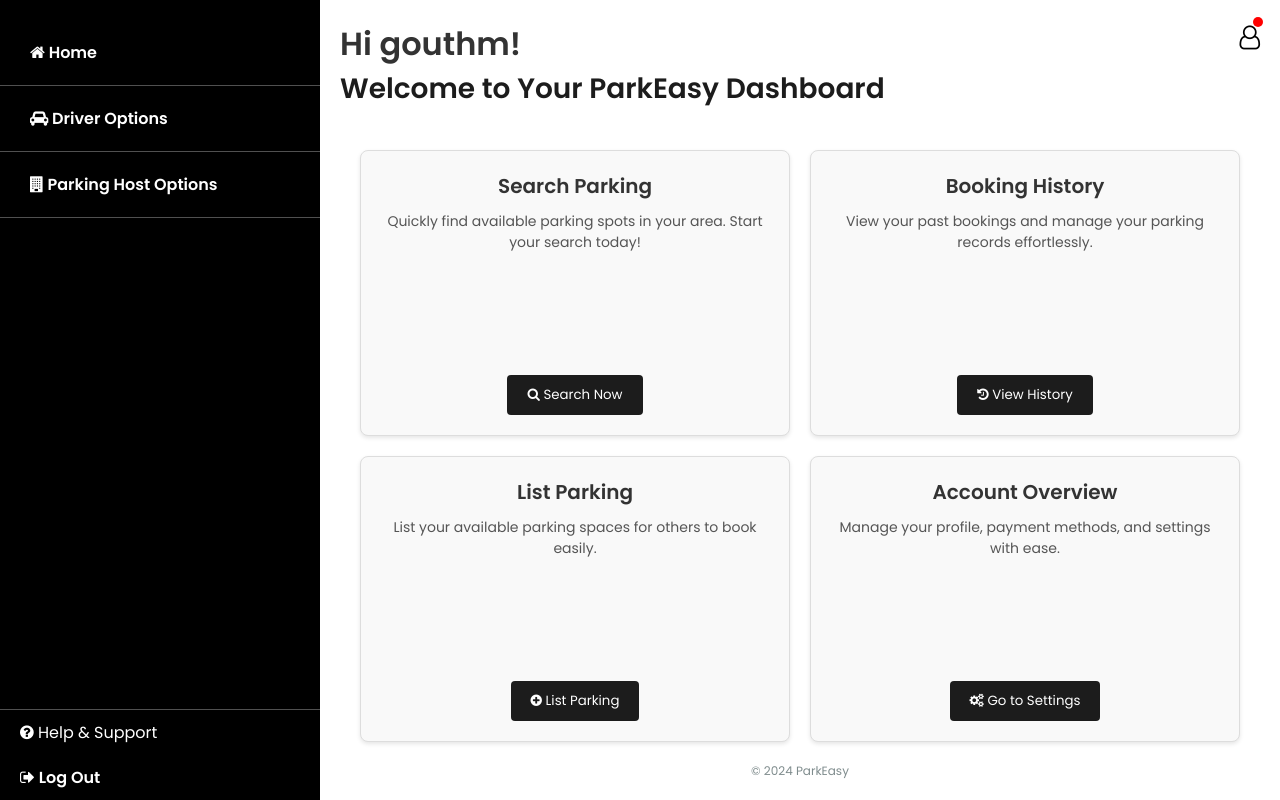
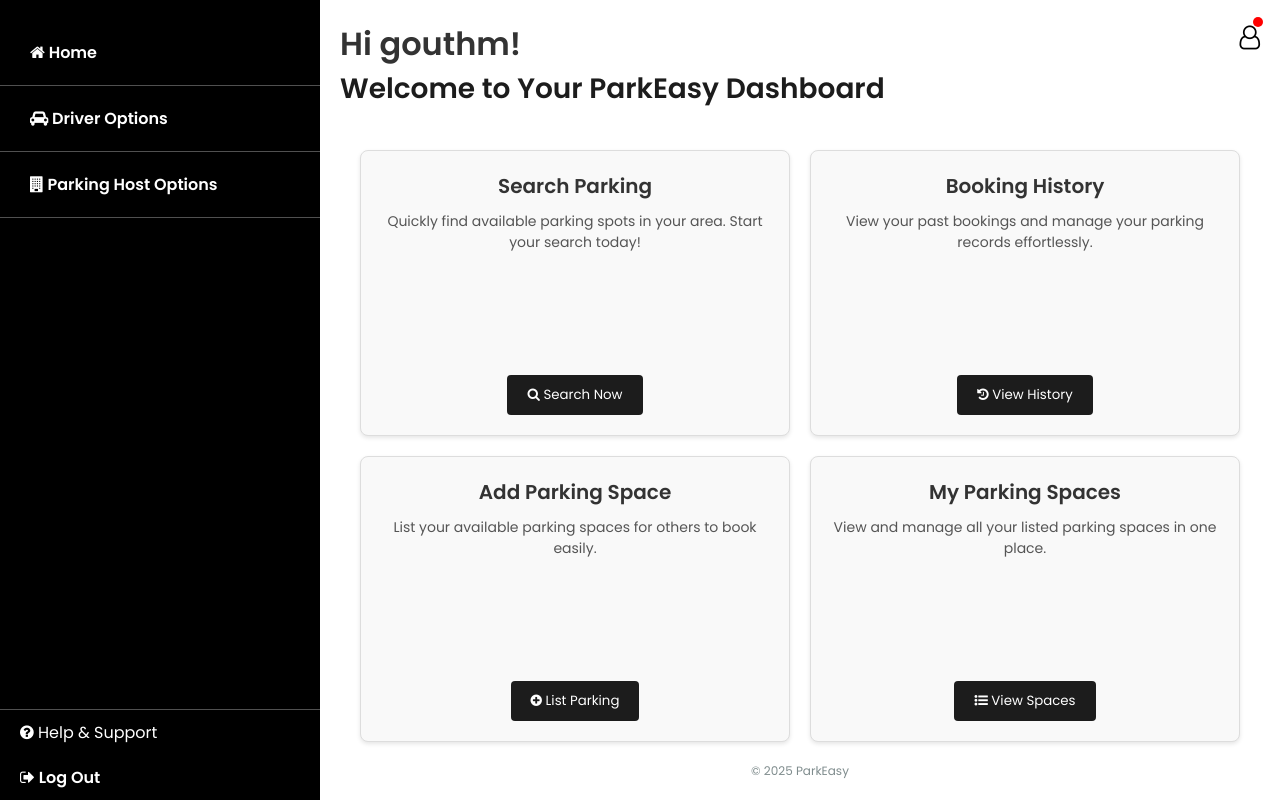
Before and after one commit to gouthm04/ParkEasy, a Django app: page /parkeasy/dashboard/ in a window 1280 px wide. Run offline with Django 5.2, Linux system fonts and the light colour scheme; a user stored in the database is signed in; data comes from the database, SQL or seed files in the repository.

Commit message:
sml updates

```diff
--- a/templates/user/dashboard.html
+++ b/templates/user/dashboard.html
@@ -92,20 +92,21 @@
 
       <!-- Section 3: List Parking -->
       <div class="dashboard-section">
-        <h3>List Parking</h3>
+        <h3>Add Parking Space</h3>
         <p>List your available parking spaces for others to book easily.</p>
         <a href="{% url 'add_parking_space' %}"><button><i class="fa fa-plus-circle"></i> List Parking</button></a>
       </div>
 
-      <!-- Section 4: Account Overview -->
+      <!-- Section 4: My Parking Spaces -->
       <div class="dashboard-section">
-        <h3>Account Overview</h3>
-        <p>Manage your profile, payment methods, and settings with ease.</p>
-        <a href="#"><button><i class="fa fa-cogs"></i> Go to Settings</button></a>
+        <h3>My Parking Spaces</h3>
+        <p>View and manage all your listed parking spaces in one place.</p>
+        <a href="{% url 'my_listed_parking_spaces' %}"><button><i class="fa fa-list-ul"></i> View Spaces</button></a>
       </div>
+
     </div>
 
-    <div class="footer">© 2024 ParkEasy</div>
+    <div class="footer">© 2025 ParkEasy</div>
   </div>
 
 </body>
```
Also changed, not shown: media/parking_images/GettyImages-1350777943-jpg_8pczRdU.webp (added), media/parking_images/pexels-iriser-673803.jpg (added), 1 other file.
